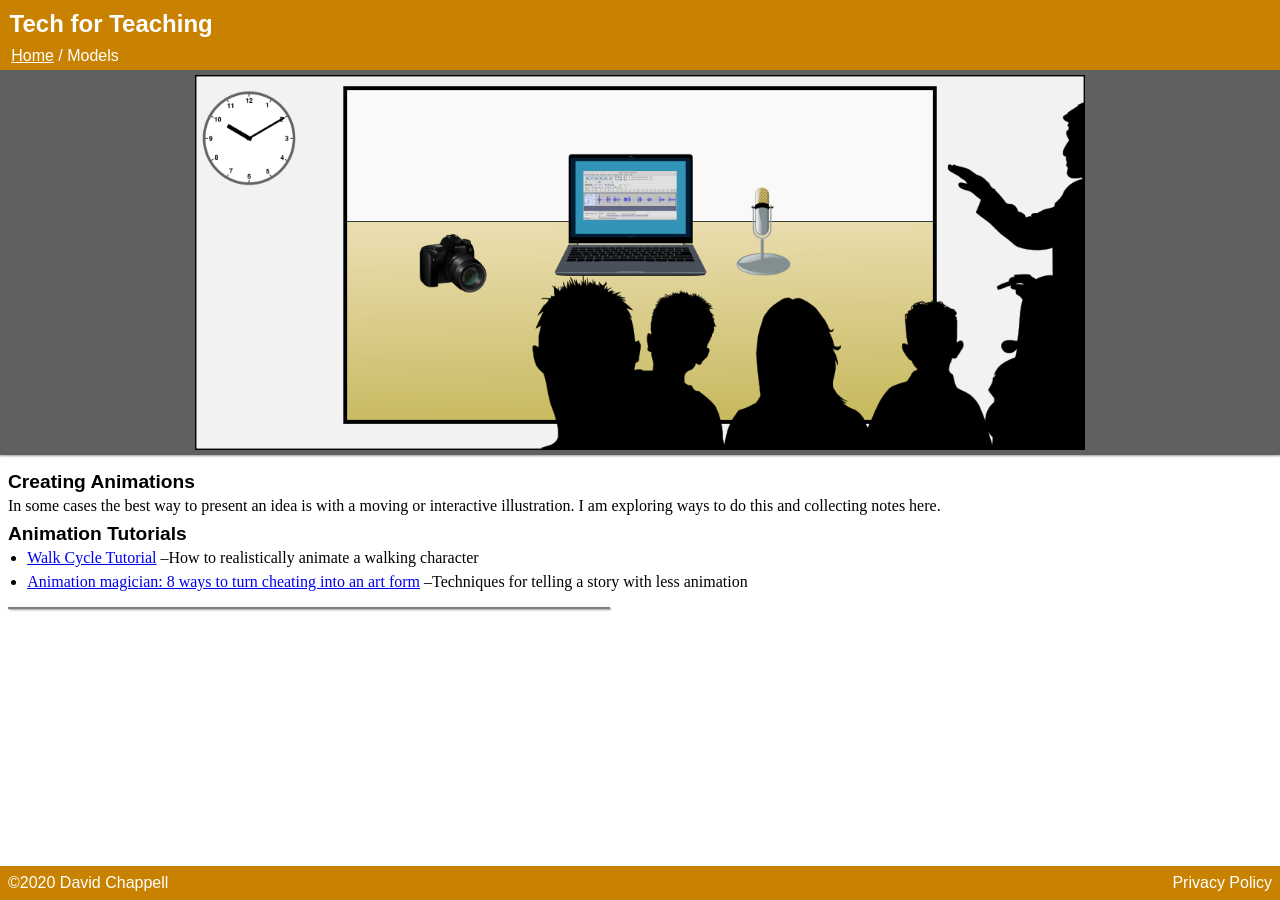
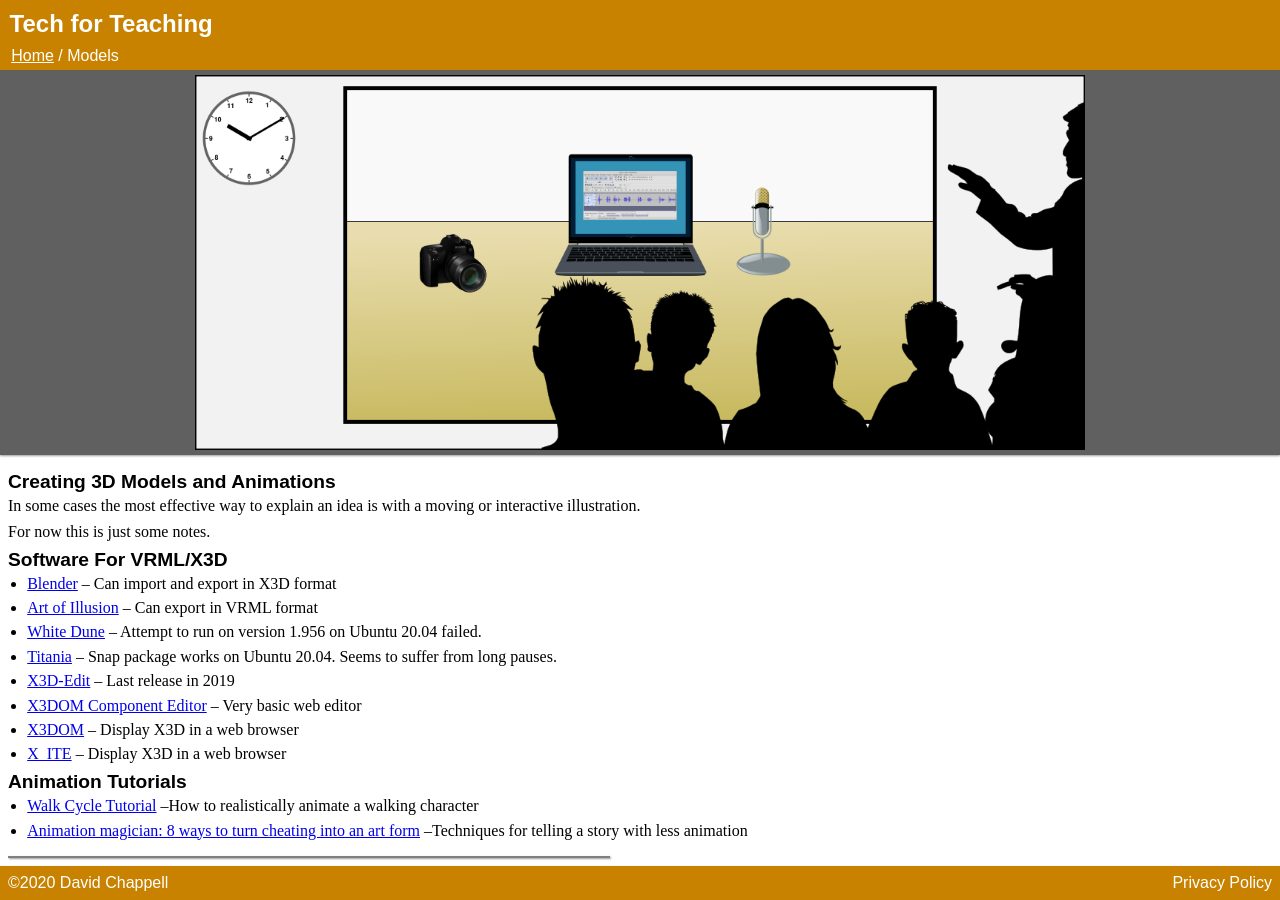
Before and after one commit to david672orford/tech-for-teaching, a Jekyll site: the page built from models/index.md, in a window 1280 px wide. Built offline with Jekyll 4.4.1, drawn with Linux system fonts in a browser that asks for light colours; our own code applies the rules of GitHub Pages for plain Markdown files.

Commit message:
expanded 3D notes

```diff
--- a/models/index.md
+++ b/models/index.md
@@ -1,9 +1,32 @@
-## Creating Animations
+## Creating 3D Models and Animations
 
-In some cases the best way to present an idea is with a moving or interactive
-illustration. I am exploring ways to do this and collecting notes here.
+In some cases the most effective way to explain an idea is with
+a moving or interactive illustration.
+
+For now this is just some notes.
+
+## Software For VRML/X3D
+
+* [Blender](https://www.blender.org) --
+	Can import and export in X3D format
+* [Art of Illusion](http://www.artofillusion.org) --
+	Can export in VRML format
+* [White Dune](http://wdune.ourproject.org/) --
+	Attempt to run on version 1.956 on Ubuntu 20.04 failed.
+* [Titania](https://github.com/create3000/titania/wiki) --
+	Snap package works on Ubuntu 20.04. Seems to suffer from
+	long pauses.
+* [X3D-Edit](https://savage.nps.edu/X3D-Edit/) --
+	Last release in 2019
+* [X3DOM Component Editor](https://github.com/x3dom/component-editor) --
+	Very basic web editor
+* [X3DOM](https://www.x3dom.org/) --
+	Display X3D in a web browser
+* [X\_ITE](https://github.com/create3000/x_ite/wiki) --
+	Display X3D in a web browser
 
 ## Animation Tutorials
+
 * [Walk Cycle Tutorial](http://www.angryanimator.com/word/2010/11/26/tutorial-2-walk-cycle/)
 	--How to realistically animate a walking character
 * [Animation magician: 8 ways to turn cheating into an art form](https://opensource.com/article/17/5/animation-magician-how-turn-cheating-art-form)
```
Also changed, not shown: software/index.md (+3 -1 lines), README.md.
